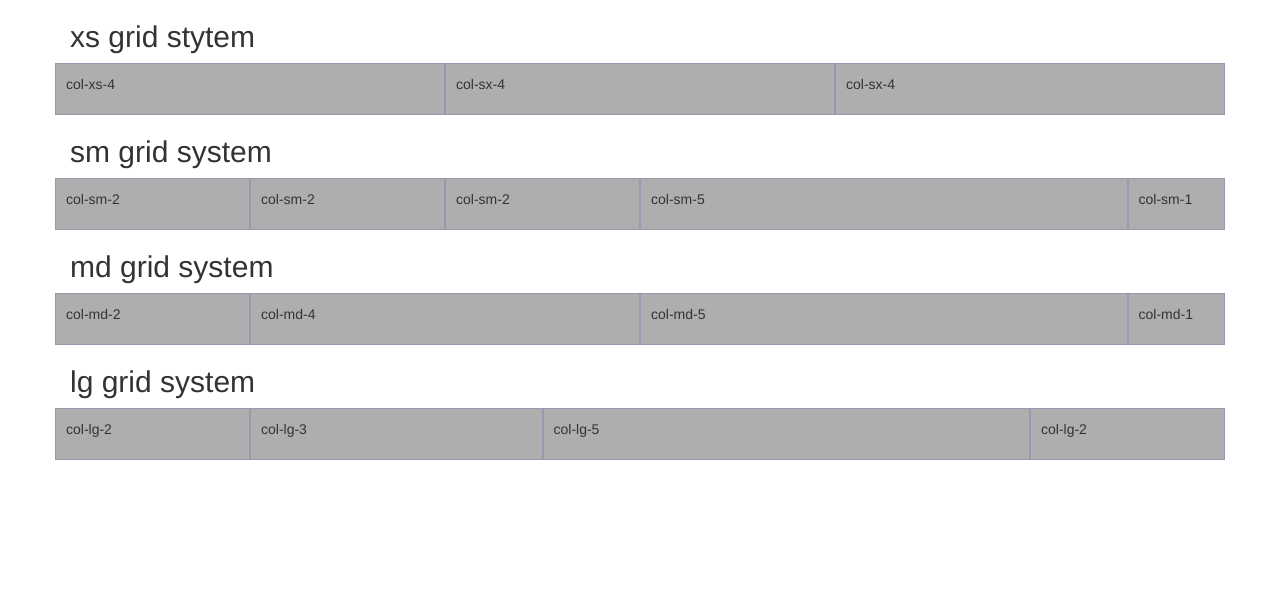
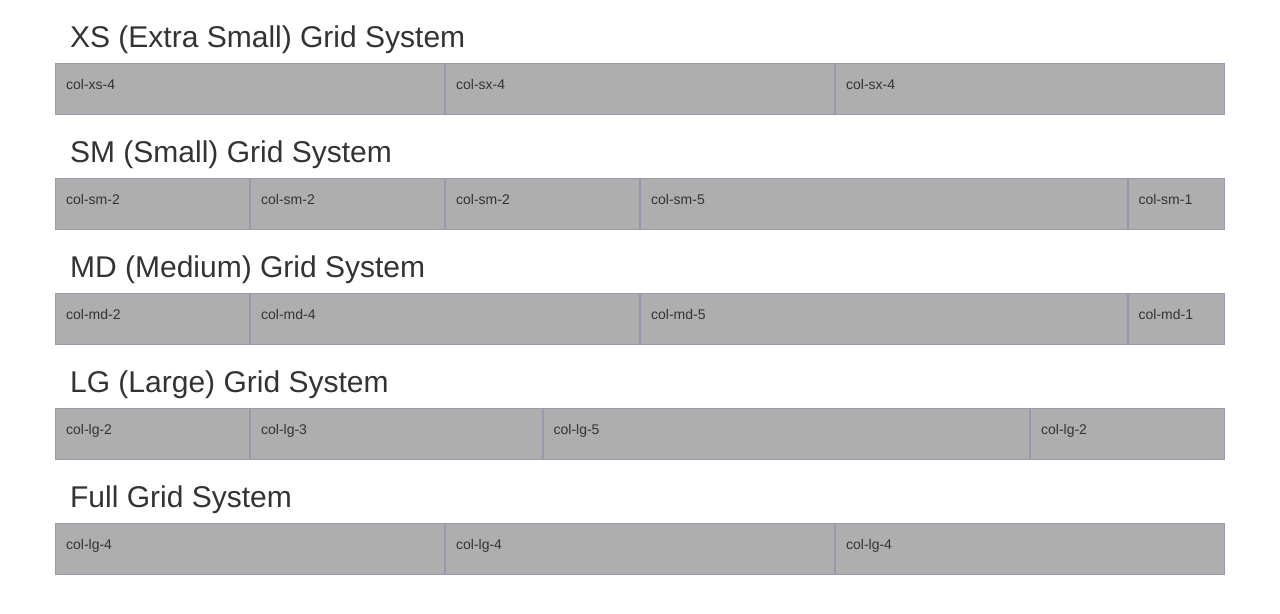
Before and after one commit to angeljiminian/gridsystem, a plain HTML site: page index.html in a window 1280 px wide. Drawn offline with Linux system fonts and the light colour scheme.

Commit message:
added full grid system

```diff
--- a/index.html
+++ b/index.html
@@ -8,7 +8,7 @@
 </head>
 <body>
 	<div class="container">
-		<h2>xs grid stytem</h2>
+		<h2>XS (Extra Small) Grid System</h2>
 		<div class="row show-grid">
 			<div class="col-xs-4">
 				<p>col-xs-4</p>
@@ -20,7 +20,7 @@
 				<p>col-sx-4</p>
 			</div>
 		</div>  <!-- end of xs grid -->
-		<h2>sm grid system</h2>
+		<h2>SM (Small) Grid System</h2>
 		<div class="row show-grid">
 			<div class="col-sm-2">
 				<p>col-sm-2</p>
@@ -34,11 +34,11 @@
 			<div class="col-sm-5">
 				<p>col-sm-5</p>
 			</div>
-			<div class="col-sm-1">
+			<div class="col-sm-1 text-nowrap">
 				<p>col-sm-1</p>
 			</div>
 		</div>	<!-- end of sm grid -->
-		<h2>md grid system</h2>
+		<h2>MD (Medium) Grid System</h2>
 		<div class="row show-grid">
 			<div class="col-md-2">
 				<p>col-md-2</p>
@@ -53,7 +53,7 @@
 				<p>col-md-1</p>
 			</div>
 		</div>  <!-- end of md grid -->
-		<h2>lg grid system</h2>
+		<h2>LG (Large) Grid System</h2>
 		<div class="row show-grid">
 			<div class="col-lg-2">
 				<p>col-lg-2</p>
@@ -67,6 +67,30 @@
 			<div class="col-lg-2">
 				<p>col-lg-2</p>
 			</div>  <!-- end of lg grid -->
+		</div>
+
+			<!-- start of fullgrid system -->
+		<h2>Full Grid System</h2>
+		<div class="row show-grid">
+			<div class="col-lg-4 col-md-3 col-sm-5 col-xs-3">
+				<p class="visible-lg">col-lg-4</p>
+				<p class="visible-md">col-md-3</p>
+				<p class="visible-sm">col-sm-5</p>
+				<p class="visible-xs">col-xs-3</p>
+			</div>
+			<div class="col-lg-4 col-md-3 col-sm-3 col-xs-3">
+				<p class="visible-lg">col-lg-4</p>
+				<p class="visible-md">col-md-3</p>
+				<p class="visible-sm">col-sm-5</p>
+				<p class="visible-xs">col-xs-3</p>
+			</div>
+			<div class="col-lg-4 col-md-6 col-sm-2 col-xs-6">
+				<p class="visible-lg">col-lg-4</p>
+				<p class="visible-md">col-md-6</p>
+				<p class="visible-sm">col-sm-2</p>
+				<p class="visible-xs">col-xs-6</p>
+			</div>
+		</div>    <!-- start of fullgrid system -->
 	</div>      <!-- end of container -->
 </body>
 </html>
```
Also changed, not shown: css/styles.css (line endings or trailing spaces).
